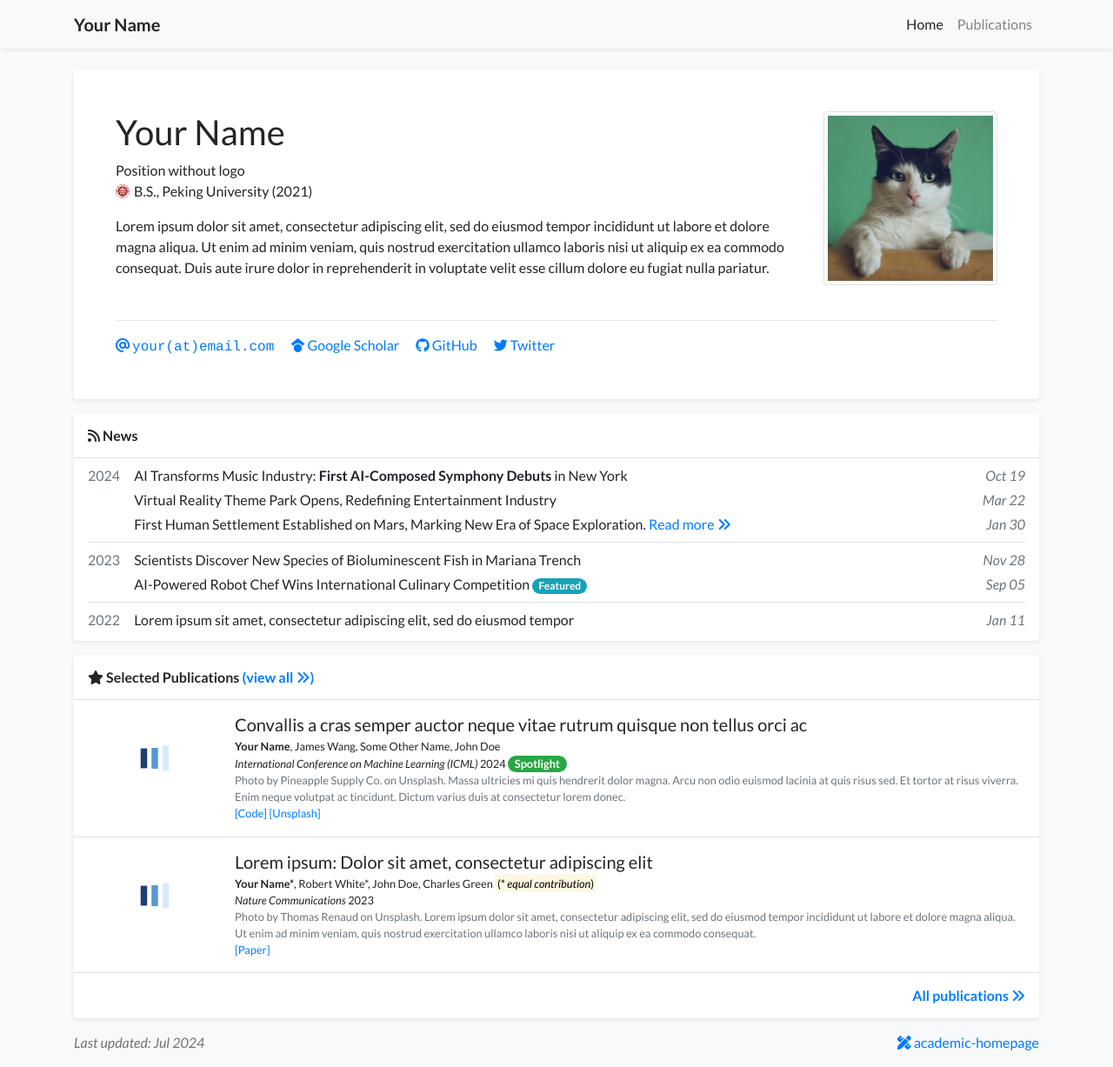
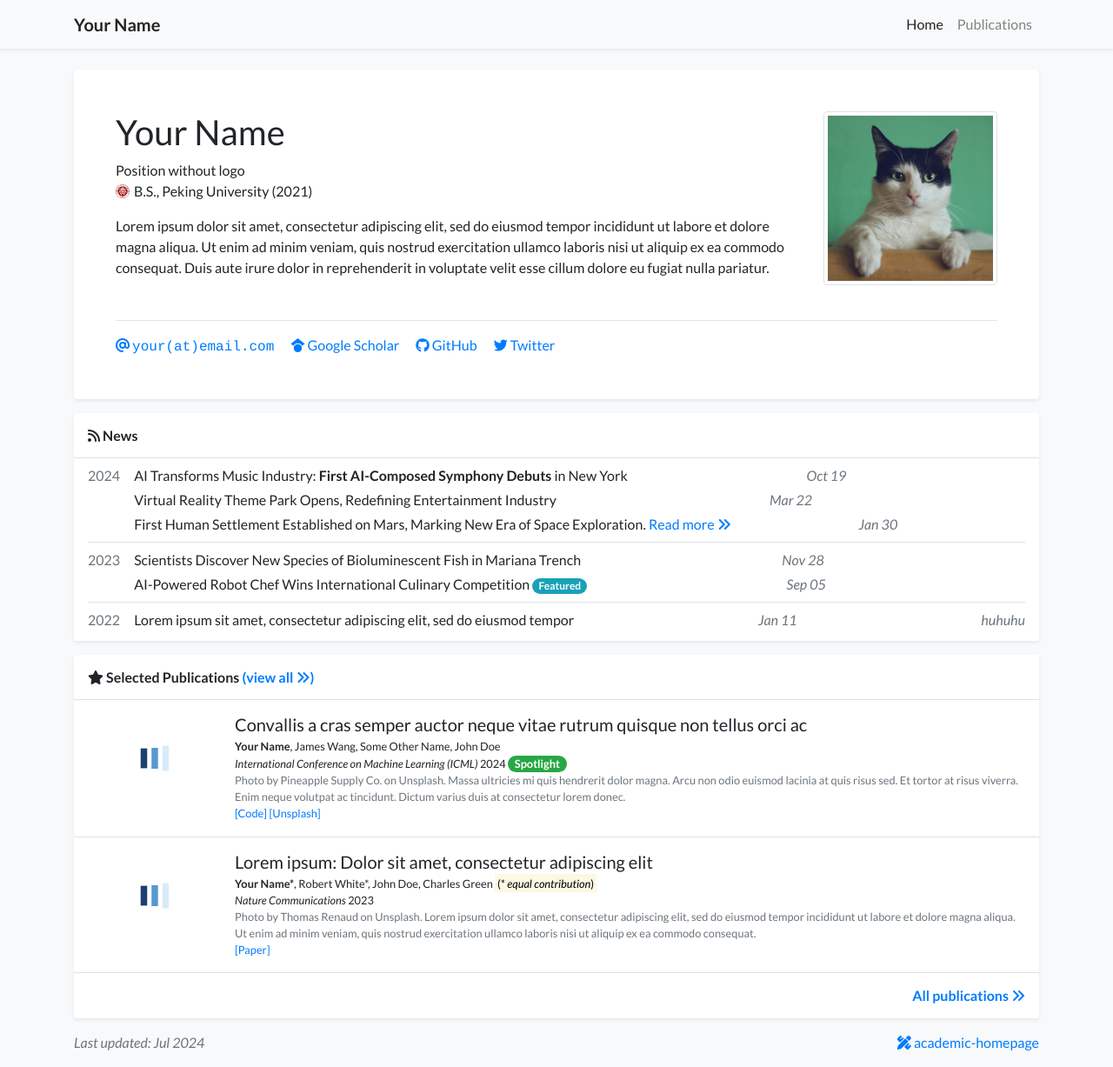
Before and after one commit to palmanna/website, a Jekyll site: the page built from index.html, in a window 1280 px wide and 1227 px high. Shown: the whole window at 87% size. Built offline with Jekyll 4.4.1, drawn with Linux system fonts in a browser that asks for light colours; a style sheet for code colours, icons or effects is not loaded.

Commit message:
Update news_card.html

```diff
--- a/_includes/widgets/news_card.html
+++ b/_includes/widgets/news_card.html
@@ -12,6 +12,7 @@
                 <div class="my-1 d-flex">
                     <div>{{ item.title }}</div>
                     <div class="ml-auto mt-auto text-muted no-break"><i>{{ item.date | date: "%b %d" }}</i></div>
+                    <div class="ml-auto mt-auto text-muted no-break"><i>{{ item.headline }}</i></div>
                 </div>
                 {% endfor %}
             </div>
```
